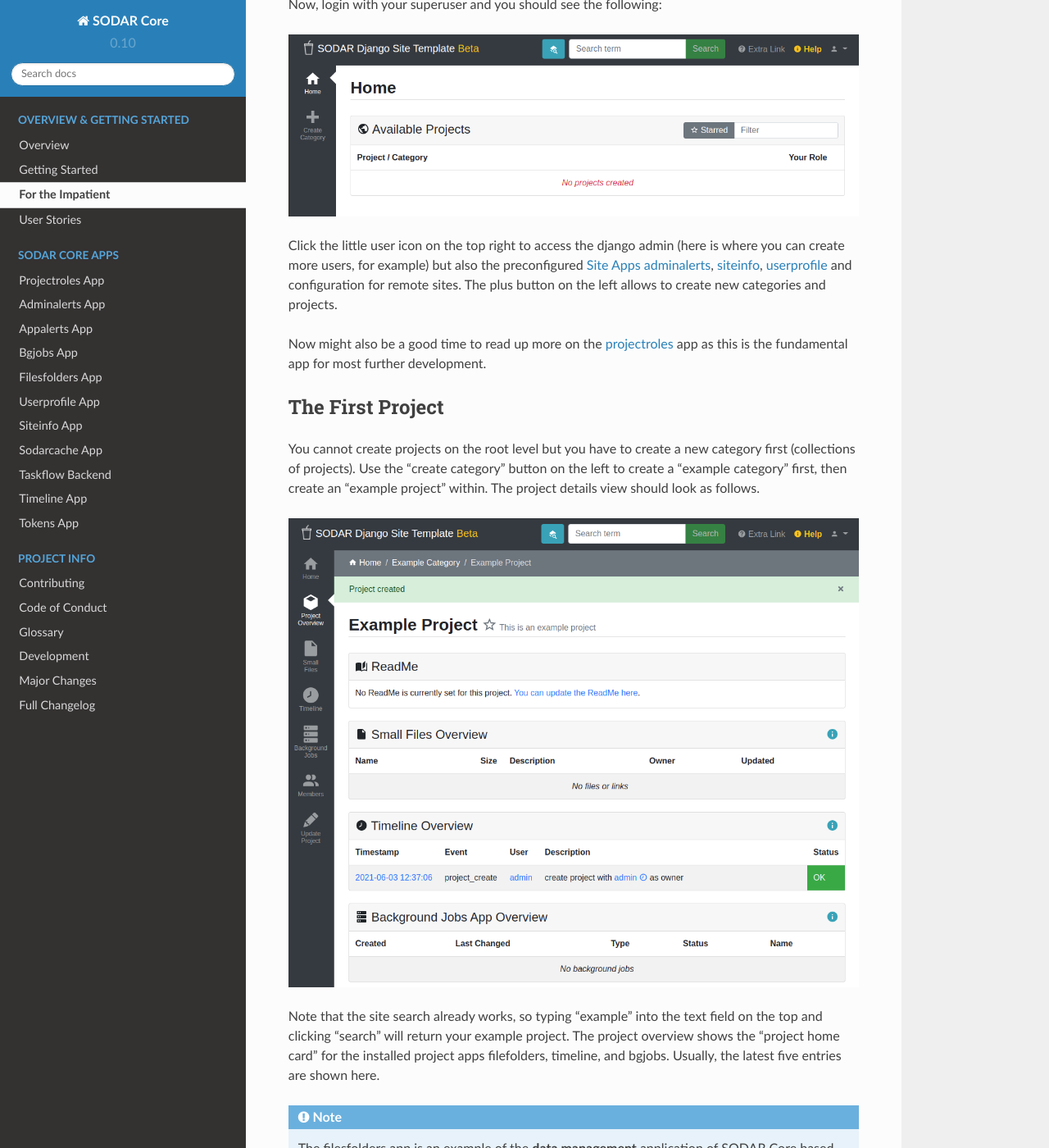
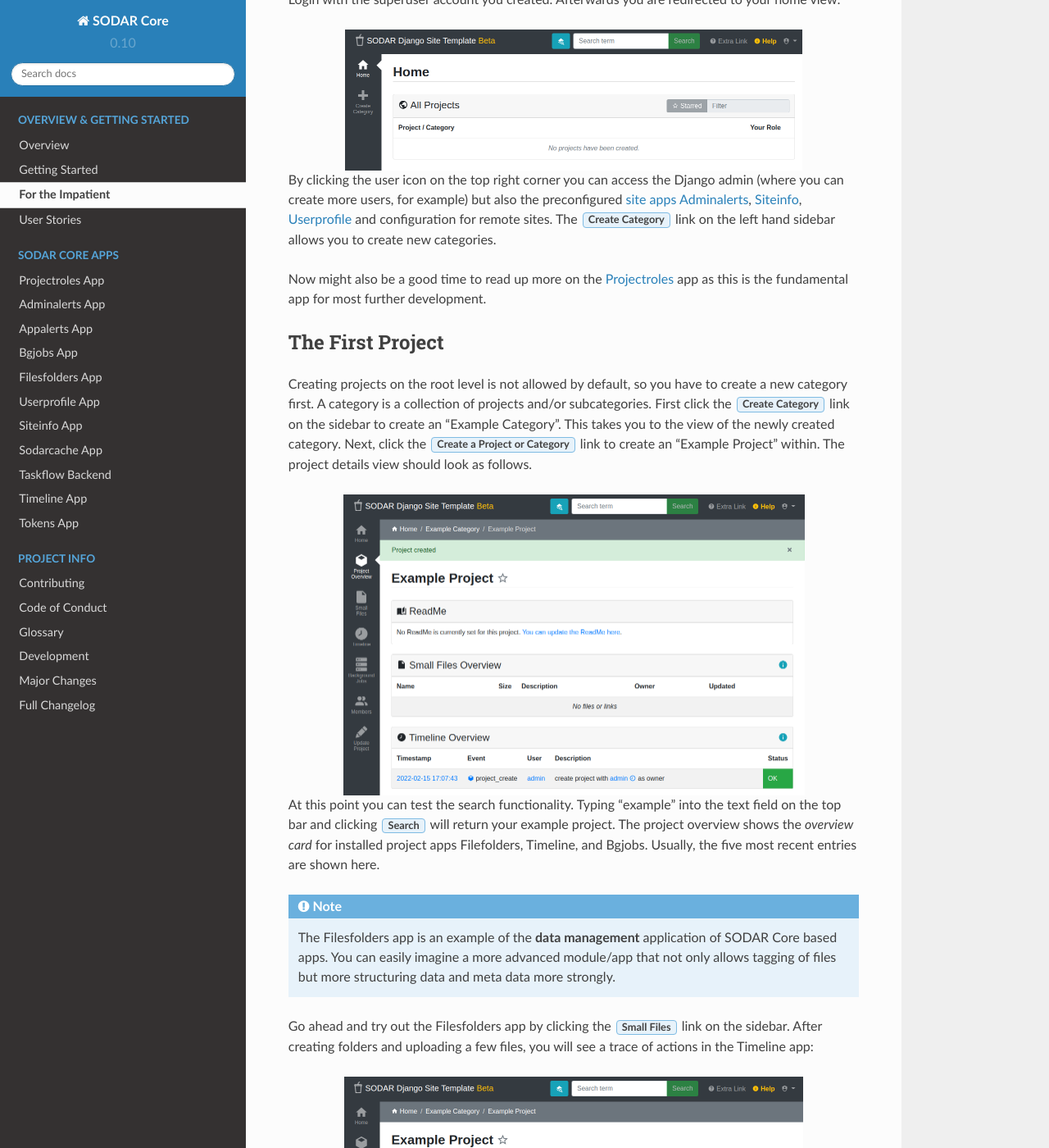
Before and after one commit to bihealth/sodar-core-legacy, a Sphinx documentation site: the page built from docs/source/for_the_impatient.rst, in a window 1280 px wide and 1400 px high, scrolled down 4053 px. Shown: the whole window at 82% size. Built offline with Sphinx 7.4.7 and the Read the Docs theme 2.0.0, drawn with Linux system fonts in a browser that asks for light colours; some of the changed text lies outside the part shown.

Commit message:
update for_the_impatient doc (#917)

```diff
--- a/docs/source/for_the_impatient.rst
+++ b/docs/source/for_the_impatient.rst
@@ -7,8 +7,8 @@
 project. We will link to the parts of the manual where they were taken from such
 that you can read more in depth there.
 
+
 .. _for_the_impatient_see_it_in_action:
-
 
 See It In Action
 ================
@@ -18,16 +18,22 @@
 this time, the source code of the applications demonstrate how to use SODAR Core
 in complex web applications.
 
-  `VarFish <https://github.com/bihealth/varfish-server>`__
-    is a web-based tool for the analysis of variants.
+  `SODAR <https://github.com/bihealth/sodar-server>`_
+    The system for Omics data access and retrieval. This system is used to model
+    study metadata and manage associated data files in different Omics research
+    projects. SODAR Core was created by separating re-usable research project
+    management components from the SODAR project.
+
+  `VarFish <https://github.com/bihealth/varfish-server>`_
+    A web-based tool for the analysis of variants.
     It showcases how to build a complex data warehousing and data analysis web
     appliction using SODAR Core.
     More details are described in the `NAR Web Server Issue publication (doi:10.1093/nar/gkaa241) <https://doi.org/10.1093/nar/gkaa241>`__.
     The source code can be found on `github.com/bihealth/varfish-server <https://github.com/bihealth/varfish-server>`__.
     A demo is available at `varfish-demo.bihealth.org <https://varfish-demo.bihealth.org/login/>`__.
 
-  `DigestiFlow <https://github.com/bihealth/digestiflow-server>`__
-    is a web-based data system for the management and demultiplexing of Illumina
+  `DigestiFlow <https://github.com/bihealth/digestiflow-server>`_
+    A web-based data system for the management and demultiplexing of Illumina
     Flow Cells. It further implements various tools for sanity checking Illumina
     sample sheets and quality control (e.g., comparing barcode adapter sequence
     and actual sequence present in the sequencer output).
@@ -100,24 +106,15 @@
 For activating the conda installation, use ``source ~/miniconda3/bin/activate``.
 
 
-Install SODAR Core
-==================
-
-We simply use ``pip`` for this:
-
-.. code-block:: bash
-
-    # you must have your miniconda3 install sourced, skip if done already
-    $ source ~/miniconda3/bin/activate
-    $ pip install django-sodar-core==0.10.8
-
-
 Download Example Site
 =====================
 
+The recommended way to get started with SODAR Core is to download and set up the
+example Django site, which installs SODAR Core and also sets up a default web
+site around it.
+
 We maintain a Git repository with a django project using the latest SODAR Core
 version here on GitHub: `sodar-django-site <https://github.com/bihealth/sodar-django-site>`_.
-We will use this to get hit the ground running.
 See :ref:`app_projectroles_integration` on other ways to get started with SODAR
 Core.
 
@@ -135,6 +132,8 @@
 
 .. code-block:: bash
 
+    # you must have your miniconda3 install sourced, skip if done already
+    $ source ~/miniconda3/bin/activate
     $ pip install -r requirements/local.txt
 
 
@@ -160,8 +159,9 @@
 
     DATABASE_URL="postgres://sodar-django-site:sodar-django-site@127.0.0.1/sodar-django-site"
 
-To keep it simple, you can use the following commands to create the correct
-database, user, and set the password.
+You can use the following commands to create the correct database, user, and set
+the password. Alternatively, you can run the ``utility/setup_database.sh``
+script and fill out the values as prompted.
 
 .. code-block:: bash
 
@@ -180,19 +180,19 @@
 Database Initialization
 =======================
 
-For the final steps, you will initialize the database...
+For the final steps, you will need to initialize the database:
 
 .. code-block:: bash
 
     $ python manage.py migrate
 
-... and create a new admin user ...
+Finally, create an admin user:
 
 .. code-block:: bash
 
     $ python manage.py createsuperuser
-    Username: root
-    Email address: root@example.com
+    Username: admin
+    Email address: admin@example.com
     Password:
     Password (again):
     Superuser created successfully.
@@ -201,7 +201,8 @@
 The First Login
 ===============
 
-Now, start the server, and you can then visit http://127.0.0.1:8000/login/?next=/
+To access the site, start the server with ``make serve`` and use your web
+browser to navigate to the following URL: http://127.0.0.1:8000
 
 .. code-block:: bash
 
@@ -218,70 +219,77 @@
 
 You should see the following:
 
-.. figure:: _static/for_the_impatient/login_screen.png
+.. figure:: _static/for_the_impatient/login.png
+    :align: center
+    :scale: 50%
 
-Now, login with your superuser and you should see the following:
+Login with the superuser account you created. Afterwards you are redirected to
+your home view:
 
 .. figure:: _static/for_the_impatient/project_list.png
+    :align: center
+    :scale: 50%
 
-Click the little user icon on the top right to access the django admin (here is
-where you can create more users, for example) but also the preconfigured
-:term:`Site Apps <Site App>` :ref:`adminalerts <app_adminalerts>`,
-:ref:`siteinfo <app_siteinfo>`, :ref:`userprofile <app_userprofile>` and
-configuration for remote sites.
-The plus button on the left allows to create new categories and projects.
+By clicking the user icon on the top right corner you can access the Django
+admin (where you can create more users, for example) but also the preconfigured
+:term:`site apps <Site App>` :ref:`Adminalerts <app_adminalerts>`,
+:ref:`Siteinfo <app_siteinfo>`, :ref:`Userprofile <app_userprofile>` and
+configuration for remote sites. The :guilabel:`Create Category` link on the left
+hand sidebar allows you to create new categories.
 
 Now might also be a good time to read up more on the
-:ref:`projectroles <app_projectroles>` app as this is the fundamental app for
+:ref:`Projectroles <app_projectroles>` app as this is the fundamental app for
 most further development.
 
 
 The First Project
 =================
 
-You cannot create projects on the root level but you have to create a new
-category first (collections of projects). Use the "create category" button on
-the left to create a "example category" first, then create an "example project"
-within. The project details view should look as follows.
+Creating projects on the root level is not allowed by default, so you have to
+create a new category first. A category is a collection of projects and/or
+subcategories. First click the :guilabel:`Create Category` link on the sidebar
+to create an "Example Category". This takes you to the view of the newly created
+category. Next, click the :guilabel:`Create a Project or Category` link to
+create an "Example Project" within. The project details view should look as
+follows.
 
 .. figure:: _static/for_the_impatient/project_details.png
+    :align: center
+    :scale: 50%
 
-Note that the site search already works, so typing "example" into the text field
-on the top and clicking "search" will return your example project. The project
-overview shows the "project home card" for the installed project apps
-filefolders, timeline, and bgjobs. Usually, the latest five entries are shown
-here.
+At this point you can test the search functionality. Typing "example" into the
+text field on the top bar and clicking :guilabel:`Search` will return your
+example project. The project overview shows the *overview card* for installed
+project apps Filefolders, Timeline, and Bgjobs. Usually, the five most recent
+entries are shown here.
 
 .. note::
 
-    The filesfolders app is an example of the **data management** application of
+    The Filesfolders app is an example of the **data management** application of
     SODAR Core based apps. You can easily imagine a more advanced module/app
     that not only allows tagging of files but more structuring data and meta
     data more strongly.
 
-    SODAR Core was extracted as a re-useable library of component from
-    our (not yet released) SODAR project that allows the management of
-    structured meta data of experiments and files with data from such
-    experiments.
-
-Go ahead and try out the filesfolders app by clicking the "small files" icon on
-the left. After creating folders and uploading a few files, you will see a trace
-of actions in the timeline app:
+Go ahead and try out the Filesfolders app by clicking the
+:guilabel:`Small Files` link on the sidebar. After creating folders and
+uploading a few files, you will see a trace of actions in the Timeline app:
 
 .. figure:: _static/for_the_impatient/timeline.png
+    :align: center
+    :scale: 50%
 
 .. note::
 
     By default, ``sodar-django-site`` will store the files in the PostgreSQL
-    database but you can easily configure it to use other storage backends,
+    database. You can easily configure it to use other storage backends,
     e.g., the S3 protocol, with the
     `django-storage <https://django-storages.readthedocs.io/en/latest/>`_
-    package but this goes beyond this documentation.
+    package, but is beyond the scope of this documentation.
 
-Also, you will be able to find your uploaded file by name through the search
+You will now also be able to find your uploaded file by name through the search
 box. Note that any app that you write can easily provide all the integrations
-with the SODAR Core framework (your apps are no different than the built-in
-ones). Just have a look how we did it in the apps shipping with SODAR Core.
+with the SODAR Core framework, as your apps are no different than the built-in
+ones. Just have a look how we did it in the apps shipping with SODAR Core.
 
 
 Summary
@@ -293,9 +301,9 @@
 - At the lower most level all content is managed in projects which themselves
   can be assigned into categories.
 - Project apps can provide new content types that can be put into projects.
-  For example, the filesfolders app allows you to store files, folders, and
+  For example, the Filesfolders app allows you to store files, folders, and
   assign meta data to them. As another example, the timelines app stores events
-  that occured in a project, and other apps such as the filesfolders app can
+  that occured in a project, and other apps such as the Filesfolders app can
   register their events with it.
 - SODAR Core defines several plugin extension points that your apps can
   implement and make their content findable, for example.
```
Also changed, not shown: other parts of docs/source/for_the_impatient.rst (+3 -3 lines), docs/source/_static/for_the_impatient/login.png (added), docs/source/_static/for_the_impatient/login_screen.png (deleted), docs/source/_static/for_the_impatient/project_details.png, docs/source/_static/for_the_impatient/project_list.png, docs/source/_static/for_the_impatient/timeline.png.
